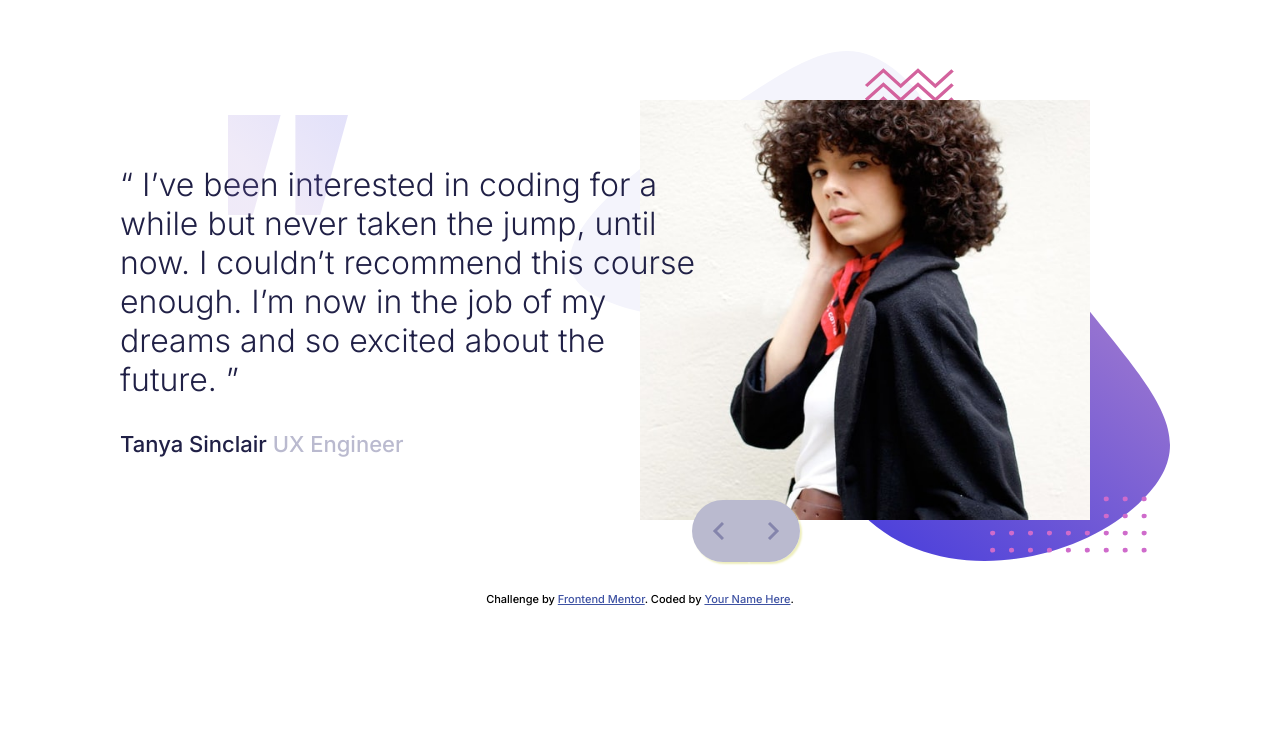
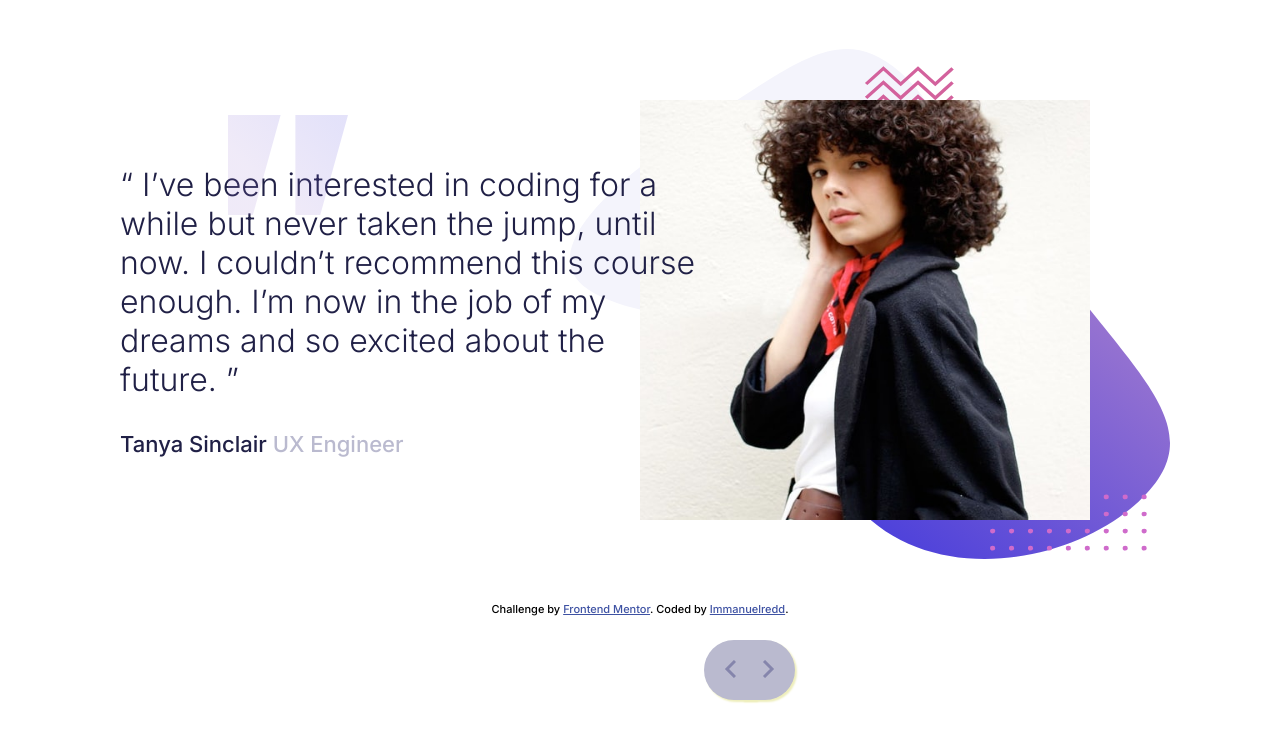
Before and after one commit to immanuelredd/testimonial-slider, a plain HTML site: page coding-bootcamp-testimonials-slider-master/index.html in a window 1280 px wide. Drawn offline with Linux system fonts and the light colour scheme.

Commit message:
added slider

```diff
--- /dev/null
+++ b/coding-bootcamp-testimonials-slider-master/custom.js
@@ -0,0 +1,24 @@
+var index = 1;
+showdiv(index);
+
+function getdiv(n) {
+    showdiv(index += n);
+}
+
+function showdiv(n) {
+    var i;
+    var a = document.getElementsByClassName("testimonial");
+
+    if (n > a.length) {
+        index = 1;
+    }
+
+    if (n < 1) {
+        index = a.length;
+    }
+
+    for (i = 0; i < a.length; i++) {
+        a[i].style.display = "none";
+    }
+    a[index - 1].style.display = "block";
+}
--- a/coding-bootcamp-testimonials-slider-master/index.html
+++ b/coding-bootcamp-testimonials-slider-master/index.html
@@ -16,8 +16,9 @@
 <body>
 
   <main class="container">
-    <div class="testimonials">
-      <div class="testimonial">
+    <div class="testimonial-container">
+      <div class="testimonials" id="testimonials">
+        <div class="testimonial" id="test-one">
           <div class="slider-container">
             <div class="content">
               <img src="images/pattern-quotes.svg" alt="pattern-quotes" class="pattern-quotes">
@@ -29,32 +30,15 @@
               <p class="p-two"> Tanya Sinclair
                 <span>UX Engineer</span> </p>
             </div>
+            <div class="images">
               <div class="image">
                 <img class="img-1" src="images\image-tanya.jpg" alt="image-tanya" height="420px" width="450px">
               </div>
               <img src="images/pattern-bg.svg" alt="" class="img-bg" height="510px" width="600px">
             </div>
           </div>
-      <span class="slider-prev">
-        <img src="images/icon-prev.svg" alt="">
-      </span>
-      <span class="slider-next">
-        <img src="images/icon-next.svg" alt="">
-      </span>
         </div>
-  </main>
-
-  <footer>
-    <div class="attribution">
-      Challenge by <a href="https://www.frontendmentor.io?ref=challenge" target="_blank">Frontend Mentor</a>.
-      Coded by <a href="#">Your Name Here</a>.
-    </div>
-  </footer>
-</body>
-
-</html>
-
-<!--<div class="testimonial">
+        <div class="testimonial" id="test-two">
           <div class="slider-container">
             <div class="content">
               <img src="images/pattern-quotes.svg" alt="pattern-quotes" class="pattern-quotes">
@@ -66,9 +50,37 @@
               <p class="p-two"> John Tarkpor
                 <span> Junior Front-end Developer</span> </p>
             </div>
+            <div class="images">
               <div class="image">
                 <img class="img-1" src="images/image-john.jpg" alt="image-tanya" height="420px" width="450px">
               </div>
               <img src="images/pattern-bg.svg" alt="" class="img-bg" height="510px" width="600px">
             </div>
-      </div> -->
+          </div>
+        </div>
+      </div>
+      <span class="slider-prev" id="nav" onclick="getdiv(-1)">
+        <img src="images/icon-prev.svg" alt="">
+      </span>
+      <span class="slider-next" id="nav" onclick="getdiv(1)">
+        <img src="images/icon-next.svg" alt="">
+      </span>
+    </div>
+
+  </main>
+
+  <footer>
+    <div class="attribution">
+      Challenge by <a href="https://www.frontendmentor.io?ref=challenge" target="_blank">Frontend Mentor</a>.
+      Coded by <a href="https://twitter.com/immanuelredd">Immanuelredd</a>.
+    </div>
+  </footer>
+
+  <script src="custom.js">
+
+  </script>
+</body>
+
+</html>
+
+<!-- -->
--- a/coding-bootcamp-testimonials-slider-master/style.css
+++ b/coding-bootcamp-testimonials-slider-master/style.css
@@ -37,6 +37,10 @@ p {
     padding: 10em 12em 5em 12em;
 }
 
+.testimonial {
+    margin-bottom: 3em;
+}
+
 .slider-container {
     display: flex;
     align-items: center;
@@ -64,7 +68,11 @@ p {
     font-size: 2.2em;
 }
 
-.img-1 {
+.images {
+    position: relative;
+}
+
+.image {
     position: relative;
     right: 7em;
 }
@@ -73,8 +81,8 @@ p {
     position: absolute;
     z-index: -1;
     top: 0;
-    right: 11em;
-    transform: translateY(10%);
+    right: -1em;
+    transform: translateY(-10%);
 }
 
 span {
@@ -86,19 +94,20 @@ span {
     background-color: var(--greyish-blue);
     box-shadow: 2px 2px 2px #eeb;
     color: var(--dark-blue);
-    padding: 3em 2em 2em;
+    padding: 2em 2em 2em;
+    position: absolute;
+    top: 80%;
+    left: 55%;
     border: none;
-    position: relative;
-    left: 55%;
     z-index: 30;
     cursor: pointer;
 }
 
 .slider-prev {
     border-radius: 2rem 0 0 2rem;
-
 }
 
 .slider-next {
     border-radius: 0 2rem 2rem 0;
+    left: 58%;
 }
```
Lines whose indentation alone changed are shown as unchanged.
